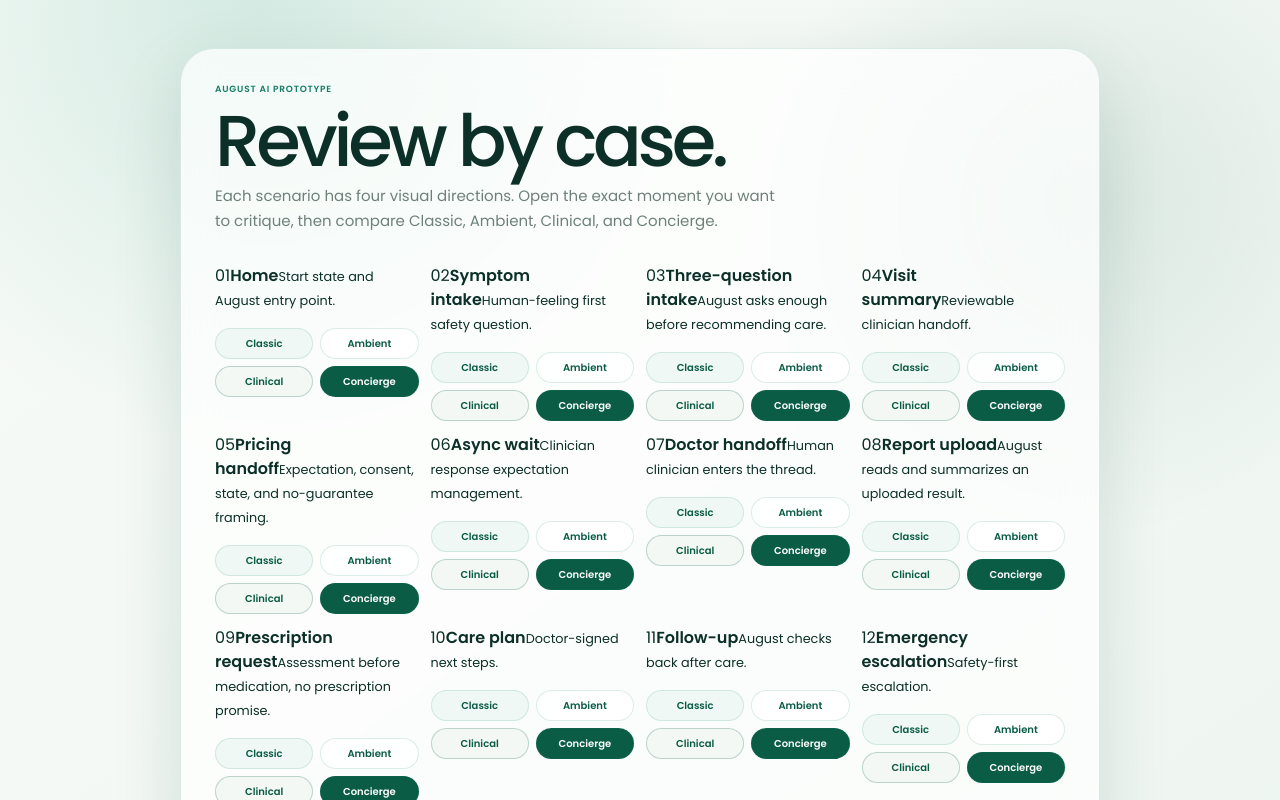
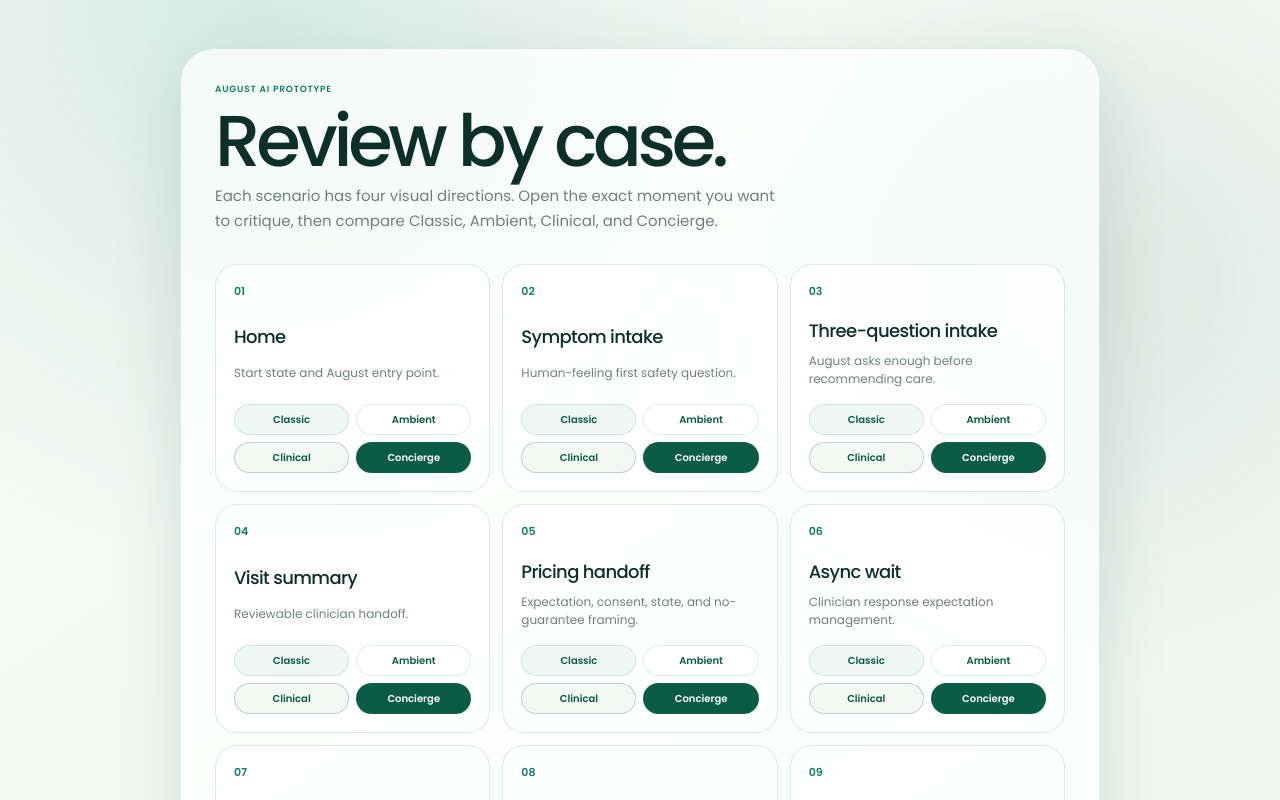
Before and after one commit to Parthawe/august-care-prototype, a Next.js app: page /cases in a window 1280 px wide. Shown: the top 800 px of the page. Built offline with nearby package versions, Linux system fonts and the light colour scheme.

Commit message:
Add four visual prototype variations

```diff
--- a/app/cases/page.tsx
+++ b/app/cases/page.tsx
@@ -21,7 +21,7 @@
         <div className="case-link-grid variation-case-grid">
           {primaryPrototypeCases.map((prototypeCase, index) => (
             <article
-              className="case-variation-card"
+              className="case-link-card"
               key={prototypeCase.id}
             >
               <span>{String(index + 1).padStart(2, "0")}</span>
--- a/app/globals.css
+++ b/app/globals.css
@@ -993,6 +993,175 @@
   height: 16px;
 }
 
+.variation-ambient {
+  background:
+    radial-gradient(circle at 38% 22%, rgba(149, 210, 188, 0.3), transparent 32%),
+    radial-gradient(circle at 70% 78%, rgba(27, 150, 117, 0.12), transparent 30%),
+    linear-gradient(145deg, #fbfffc 0%, #edf7f1 100%);
+}
+
+.variation-ambient .phone-frame {
+  border-color: rgba(255, 255, 255, 0.96);
+  background: linear-gradient(180deg, #fefffd 0%, #f6fbf8 100%);
+  box-shadow:
+    0 0 0 7px rgba(9, 66, 52, 0.88),
+    0 30px 90px rgba(73, 137, 116, 0.18);
+}
+
+.variation-ambient .glass,
+.variation-ambient .care-header,
+.variation-ambient .summary-card {
+  border-color: rgba(128, 188, 168, 0.18);
+  background: rgba(255, 255, 255, 0.66);
+  box-shadow: 0 20px 54px rgba(69, 136, 113, 0.08);
+}
+
+.variation-ambient .home-hero h2,
+.variation-ambient .page-body h2 {
+  letter-spacing: -0.07em;
+}
+
+.variation-ambient .message-bubble {
+  color: #2e554b;
+  font-size: 12.5px;
+}
+
+.variation-ambient .message-meta small,
+.variation-ambient .step-row,
+.variation-ambient .page-intro {
+  color: rgba(83, 112, 104, 0.72);
+}
+
+.variation-ambient .record-update,
+.variation-ambient .included-card,
+.variation-ambient .doctor-profile-card,
+.variation-ambient .plan-preview,
+.variation-ambient .timeline-card {
+  background: rgba(255, 255, 255, 0.58);
+}
+
+.variation-clinical {
+  background:
+    linear-gradient(rgba(12, 48, 40, 0.035) 1px, transparent 1px),
+    linear-gradient(90deg, rgba(12, 48, 40, 0.035) 1px, transparent 1px),
+    linear-gradient(145deg, #f7fbf8 0%, #eaf3ee 100%);
+  background-size: auto, 28px 28px, auto;
+}
+
+.variation-clinical .phone-frame {
+  border-radius: 38px;
+  background: #fbfdfb;
+  box-shadow:
+    0 0 0 7px rgba(6, 45, 35, 0.96),
+    0 36px 80px rgba(7, 65, 50, 0.22);
+}
+
+.variation-clinical .care-header,
+.variation-clinical .composer,
+.variation-clinical .bottom-nav,
+.variation-clinical .summary-card,
+.variation-clinical .included-card,
+.variation-clinical .doctor-profile-card,
+.variation-clinical .plan-preview,
+.variation-clinical .timeline-card,
+.variation-clinical .extraction-card,
+.variation-clinical .followup-card {
+  border-color: rgba(9, 82, 64, 0.23);
+  background: rgba(255, 255, 255, 0.92);
+  box-shadow: 0 12px 24px rgba(7, 65, 50, 0.08);
+}
+
+.variation-clinical .care-header,
+.variation-clinical .composer,
+.variation-clinical .bottom-nav {
+  border-radius: 16px;
+}
+
+.variation-clinical .message-meta span,
+.variation-clinical .eyebrow,
+.variation-clinical .step-row span {
+  letter-spacing: 0.1em;
+  text-transform: uppercase;
+}
+
+.variation-clinical .message-patient .message-bubble,
+.variation-clinical .inline-answer {
+  border-radius: 13px 5px 13px 13px;
+  box-shadow: none;
+}
+
+.variation-clinical .message-clinician .message-bubble {
+  border-radius: 5px 13px 13px 13px;
+}
+
+.variation-concierge {
+  background:
+    radial-gradient(circle at 52% 30%, rgba(48, 158, 121, 0.28), transparent 28%),
+    linear-gradient(145deg, #09271f 0%, #123e33 42%, #ecf5ef 100%);
+}
+
+.variation-concierge::before {
+  opacity: 0.18;
+  mix-blend-mode: screen;
+}
+
+.variation-concierge .phone-frame {
+  background:
+    radial-gradient(circle at 50% 0%, rgba(27, 150, 117, 0.09), transparent 34%),
+    #f9fcf9;
+  box-shadow:
+    0 0 0 7px rgba(2, 30, 23, 0.98),
+    0 0 0 10px rgba(215, 241, 231, 0.24),
+    0 42px 110px rgba(2, 26, 20, 0.42);
+}
+
+.variation-concierge .phone-status {
+  color: #06281f;
+}
+
+.variation-concierge .home-nav .brand,
+.variation-concierge .header-copy strong,
+.variation-concierge .page-body h2,
+.variation-concierge .home-hero h2 {
+  color: #062c22;
+}
+
+.variation-concierge .pill-mint,
+.variation-concierge .shortcut-icon,
+.variation-concierge .report-thumb,
+.variation-concierge .boundary-icon {
+  background: #e3f3ec;
+  color: #07543f;
+}
+
+.variation-concierge .hero-composer,
+.variation-concierge .care-header,
+.variation-concierge .composer,
+.variation-concierge .bottom-nav,
+.variation-concierge .summary-card,
+.variation-concierge .included-card,
+.variation-concierge .doctor-profile-card,
+.variation-concierge .plan-preview,
+.variation-concierge .timeline-card,
+.variation-concierge .extraction-card,
+.variation-concierge .followup-card {
+  border-color: rgba(6, 84, 63, 0.18);
+  background: rgba(255, 255, 255, 0.84);
+  box-shadow: 0 22px 54px rgba(2, 53, 40, 0.12);
+}
+
+.variation-concierge .message-patient .message-bubble,
+.variation-concierge .inline-answer,
+.variation-concierge .primary-button,
+.variation-concierge .bottom-nav .august-tab {
+  background: linear-gradient(145deg, #064934 0%, #0d6d52 100%);
+  box-shadow: 0 16px 32px rgba(7, 65, 50, 0.24);
+}
+
+.variation-concierge .care-header {
+  transform: translateY(1px);
+}
+
 .composer .attach-button {
   width: 34px;
   height: 34px;
@@ -1804,6 +1973,10 @@
   margin-top: 30px;
 }
 
+.variation-case-grid {
+  grid-template-columns: repeat(auto-fit, minmax(260px, 1fr));
+}
+
 .case-link-card {
   display: grid;
   min-height: 132px;
```
